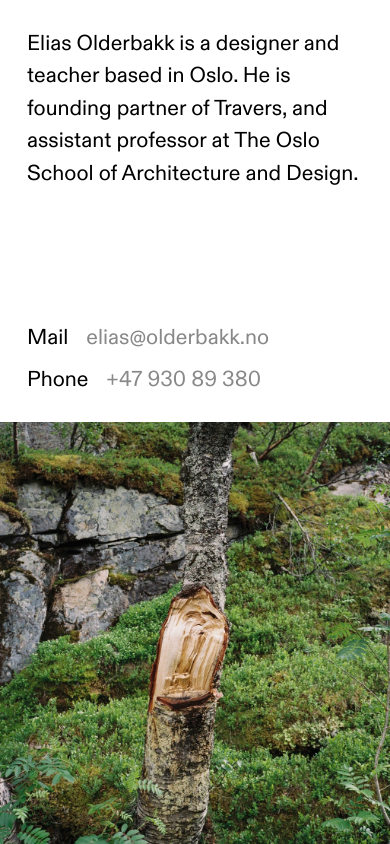
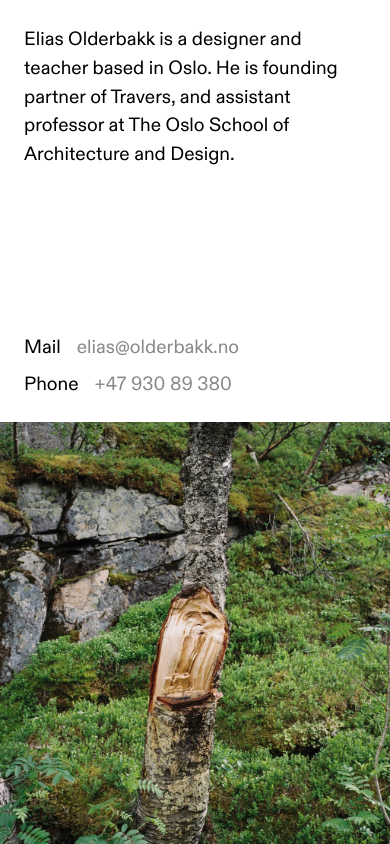
Before and after one commit to olderbakk/nettside, a Next.js app: page / in a window 390 px wide. Built offline with nearby package versions, Linux system fonts and the light colour scheme.

Commit message:
Update globals.css

```diff
--- a/app/globals.css
+++ b/app/globals.css
@@ -20,6 +20,12 @@ html {
   font-size: 18px;
 }
 
+@media (max-width: 768px) {
+  html {
+    font-size: 16px;
+  }
+}
+
 body {
   background-color: var(--color-bg);
   color: var(--color-text);
```
